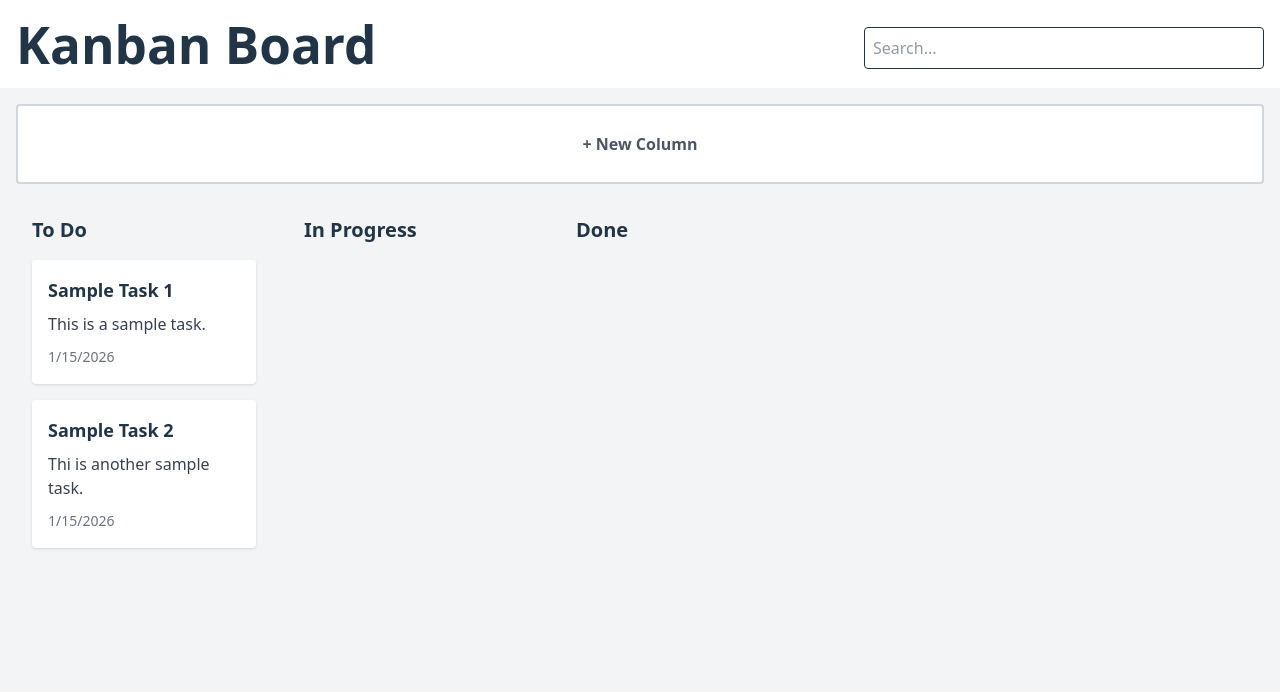
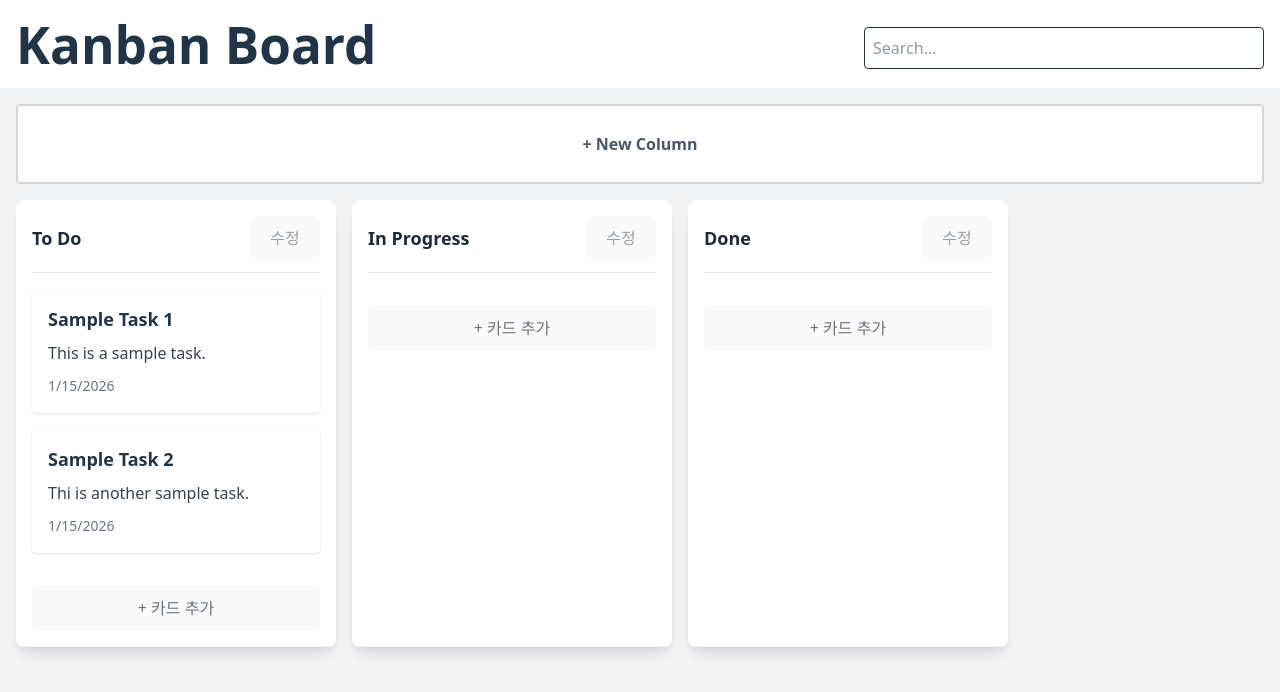
Before and after one commit to ramong26/kanban, a React (Vite) app in the folder my-project/: page / in a window 1280 px wide. Shown: the top 692 px of the page. Built offline with nearby package versions, Linux system fonts and the light colour scheme.

Commit message:
feat: KanbanBoard - 컬럼 추가 및 수정 로직 추가

```diff
--- a/my-project/src/components/KanbanBoard/Collumn/Collumn.tsx
+++ b/my-project/src/components/KanbanBoard/Collumn/Collumn.tsx
@@ -1,13 +1,50 @@
+import { useState } from "react";
+
 import Card from "../Card";
+import ColumnNewModal from "./ColumnNewModal";
 import type { CollumnProps } from "./types";
 
-export default function Collumn({ title, items }: CollumnProps) {
+export default function Collumn({ title, items, onEdit }: CollumnProps) {
+  const [openCollumnModal, setOpenCollumnModal] = useState(false);
+
   return (
-    <div className="bg-gray-100 rounded-lg p-4 w-64 mr-4">
-      <h2 className="text-xl font-bold mb-4">{title}</h2>
-      {items?.map((item, index) => (
-        <Card key={index} item={item} />
-      ))}
-    </div>
+    <>
+      <div className="bg-white rounded-lg shadow-lg p-4 w-80 min-h-[200px]">
+        <div className="flex justify-between items-center mb-4 pb-3 border-b border-gray-200">
+          <h2 className="text-lg font-bold text-gray-800">{title}</h2>
+          <button
+            type="button"
+            className="text-gray-400 hover:text-gray-700 text-sm px-3 py-1 rounded hover:bg-gray-100 transition-colors"
+            onClick={() => setOpenCollumnModal(!openCollumnModal)}
+            aria-label="수정"
+          >
+            수정
+          </button>
+        </div>
+        <div className="space-y-3">
+          {items?.map((item, index) => (
+            <Card key={index} item={item} />
+          ))}
+        </div>
+        <button
+          type="button"
+          className="w-full mt-4 py-2 text-gray-500 hover:text-gray-700 hover:bg-gray-50 rounded border-2 border-dashed border-gray-300 hover:border-gray-400 transition-colors"
+          onClick={() => {}}
+        >
+          + 카드 추가
+        </button>
+      </div>
+      {openCollumnModal && onEdit && (
+        <ColumnNewModal
+          title="컬럼 이름 수정"
+          isOpen={openCollumnModal}
+          onClose={() => setOpenCollumnModal(false)}
+          onSubmit={(newTitle) => {
+            onEdit(newTitle);
+            setOpenCollumnModal(false);
+          }}
+        />
+      )}
+    </>
   );
 }
--- a/my-project/src/components/KanbanBoard/Collumn/ColumnNewModal/ColumnNewModal.tsx
+++ b/my-project/src/components/KanbanBoard/Collumn/ColumnNewModal/ColumnNewModal.tsx
@@ -4,8 +4,10 @@ import type { ColumnNewModalProps } from "./types";
 const LOCAL_STORAGE_KEY = "kanban-columns";
 
 export default function ColumnNewModal({
+  title = "새 컬럼 추가",
   isOpen,
   onClose,
+  onSubmit,
 }: ColumnNewModalProps) {
   const inputRef = useRef<HTMLInputElement>(null);
 
@@ -32,10 +34,11 @@ export default function ColumnNewModal({
       const value = inputRef.current?.value.trim();
       if (value) {
         localStorage.setItem(LOCAL_STORAGE_KEY, value);
+        onSubmit(value);
         onClose();
       }
     },
-    [onClose]
+    [onClose, onSubmit]
   );
 
   if (!isOpen) return null;
@@ -53,7 +56,7 @@ export default function ColumnNewModal({
         onClick={(e) => e.stopPropagation()}
       >
         <div className="flex justify-between items-center mb-2">
-          <h2 className="text-lg font-bold">새 컬럼 추가</h2>
+          <h2 className="text-lg font-bold">{title}</h2>
           <button
             type="button"
             className="text-gray-400 hover:text-gray-700 text-xl"
@@ -75,7 +78,7 @@ export default function ColumnNewModal({
           type="submit"
           className="bg-blue-500 text-black rounded py-2 font-semibold hover:bg-blue-600"
         >
-          추가
+          저장
         </button>
       </form>
     </div>
--- a/my-project/src/components/KanbanBoard/Collumn/ColumnNewModal/types.ts
+++ b/my-project/src/components/KanbanBoard/Collumn/ColumnNewModal/types.ts
@@ -1,4 +1,6 @@
 export interface ColumnNewModalProps {
+  title?: string;
   isOpen: boolean;
   onClose: () => void;
+  onSubmit: (title: string) => void;
 }
--- a/my-project/src/components/KanbanBoard/Collumn/types.ts
+++ b/my-project/src/components/KanbanBoard/Collumn/types.ts
@@ -3,4 +3,5 @@ import type { CardProps } from "../Card/types";
 export interface CollumnProps {
   title: string;
   items?: CardProps[];
+  onEdit?: (newTitle: string) => void;
 }
--- a/my-project/src/components/KanbanBoard/KanbanBoard.tsx
+++ b/my-project/src/components/KanbanBoard/KanbanBoard.tsx
@@ -1,5 +1,8 @@
+import { useCallback, useState } from "react";
 import Collumn from "./Collumn";
 import NewCollumn from "./NewCollumn";
+
+const LOCAL_STORAGE_KEY = "kanban-columns";
 
 export default function KanbanBoard() {
   const items = [
@@ -14,13 +17,58 @@ export default function KanbanBoard() {
       dateCreated: new Date(),
     },
   ];
+
+  // First Render Load from Local Storage
+  const [collumns, setCollumns] = useState<string[]>(() => {
+    const storedCollumns = localStorage.getItem(LOCAL_STORAGE_KEY);
+    if (storedCollumns) {
+      try {
+        const parsed = JSON.parse(storedCollumns);
+        return Array.isArray(parsed) ? parsed : [];
+      } catch (error) {
+        console.error("Failed to parse stored columns:", error);
+        localStorage.removeItem(LOCAL_STORAGE_KEY);
+        return [];
+      }
+    }
+    return [];
+  });
+
+  // Add New Collumn Handler
+  const handleAddCollumn = useCallback(
+    (title: string) => {
+      const updatedCollumns = [...collumns, title];
+      setCollumns(updatedCollumns);
+      localStorage.setItem(LOCAL_STORAGE_KEY, JSON.stringify(updatedCollumns));
+    },
+    [collumns]
+  );
+
+  // Edit Collumn Handler
+  const handleEditCollumn = useCallback(
+    (index: number, newTitle: string) => {
+      const updated = [...collumns];
+      updated[index] = newTitle;
+      setCollumns(updated);
+      localStorage.setItem(LOCAL_STORAGE_KEY, JSON.stringify(updated));
+    },
+    [collumns]
+  );
+
   return (
     <div className="flex-col  p-4  bg-gray-100 min-h-screen">
-      <NewCollumn />
+      <NewCollumn onAddCollumn={handleAddCollumn} />
       <div className="flex space-x-4">
         <Collumn title="To Do" items={items} />
         <Collumn title="In Progress" />
         <Collumn title="Done" />
+        {collumns.map((title, index) => (
+          <Collumn
+            key={index}
+            title={title}
+            onEdit={(newTitle) => handleEditCollumn(index, newTitle)}
+          />
+        ))}
       </div>
     </div>
   );
--- a/my-project/src/components/KanbanBoard/NewCollumn/NewCollumn.tsx
+++ b/my-project/src/components/KanbanBoard/NewCollumn/NewCollumn.tsx
@@ -1,7 +1,8 @@
 import { useState } from "react";
 import ColumnNewModal from "../Collumn/ColumnNewModal";
+import type { NewCollumnProps } from "./types";
 
-export default function NewCollumn() {
+export default function NewCollumn({ onAddCollumn }: NewCollumnProps) {
   const [modalOpen, setModalOpen] = useState(false);
 
   return (
@@ -16,6 +17,7 @@ export default function NewCollumn() {
         <ColumnNewModal
           isOpen={modalOpen}
           onClose={() => setModalOpen(false)}
+          onSubmit={onAddCollumn}
         />
       )}
     </>
--- /dev/null
+++ b/my-project/src/components/KanbanBoard/NewCollumn/types.ts
@@ -0,0 +1,3 @@
+export interface NewCollumnProps {
+  onAddCollumn: (title: string) => void;
+}
```
